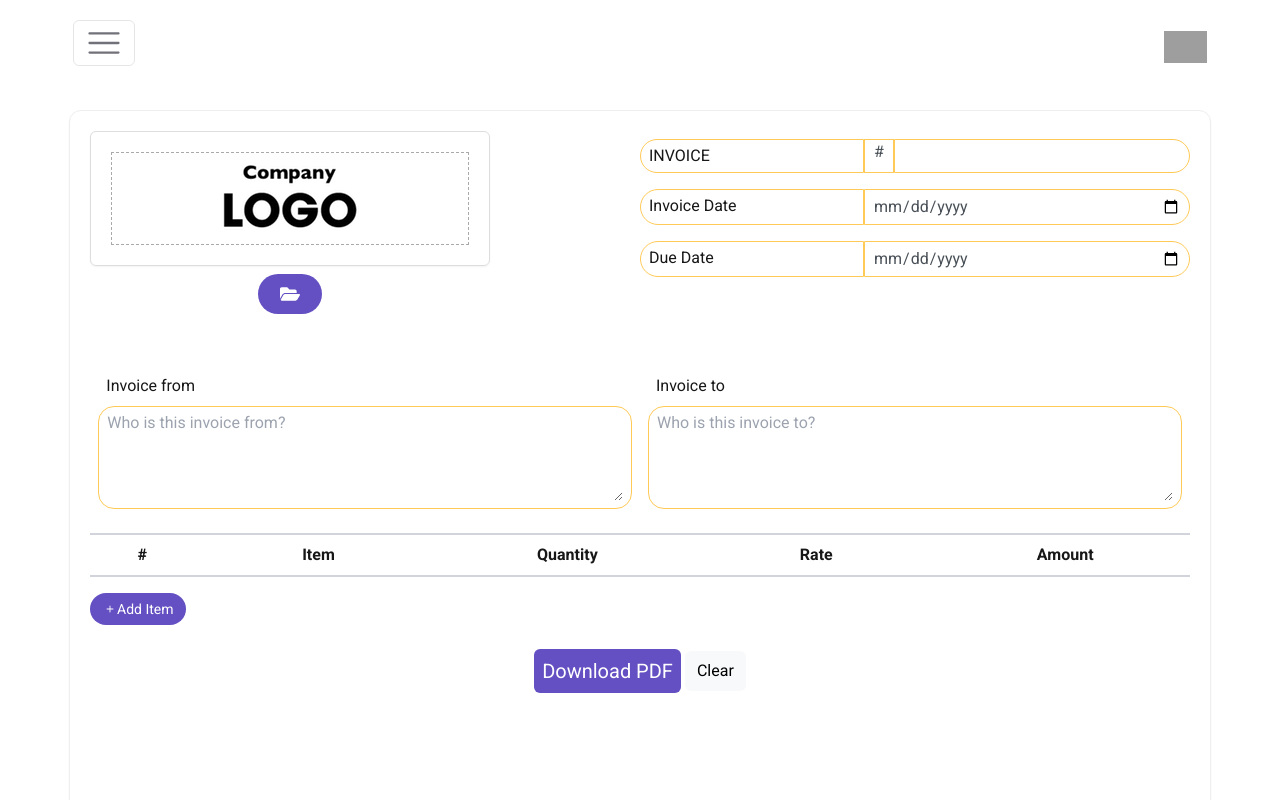
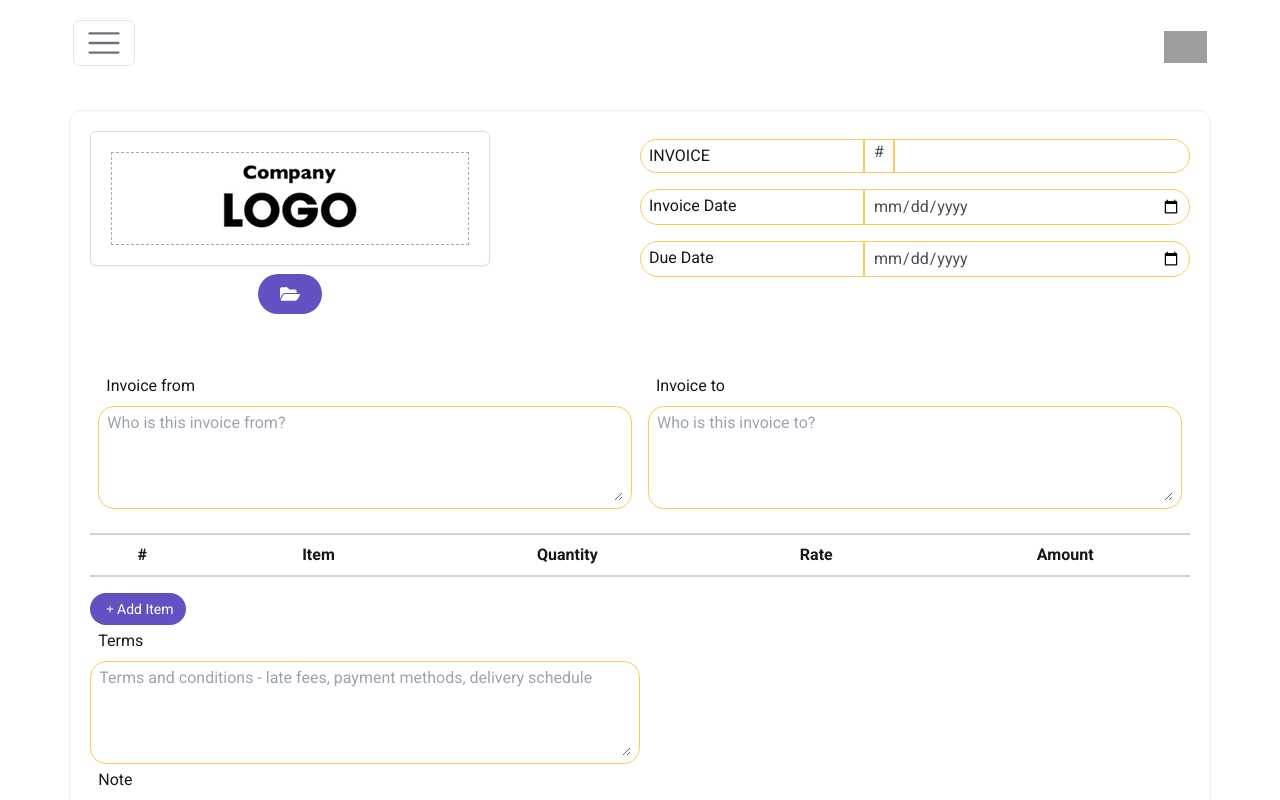
Before and after one commit to jitheshm/invoice-tool, a Next.js app: page / in a window 1280 px wide. Shown: the top 800 px of the page. Built offline with nearby package versions, Linux system fonts and the light colour scheme; grey boxes are pictures that could not be loaded.

Commit message:
feat: add flexible field updates for terms and footer note component

```diff
--- a/src/components/Landing.tsx
+++ b/src/components/Landing.tsx
@@ -25,10 +25,10 @@ function Landing() {
                 <div className='mt-6'>
                     <ItemTable />
                 </div>
-                {/* <div className='flex flex-wrap'>
+                <div className='flex flex-wrap'>
                     <TermsAndFooter />
-                    <DiscountAndShipping />
-                </div> */}
+                    {/* <DiscountAndShipping /> */}
+                </div>
                 <div className='mt-4'>
                     <Actions />
                 </div>
--- a/src/components/TermsAndFooter.tsx
+++ b/src/components/TermsAndFooter.tsx
@@ -1,12 +1,32 @@
+"use client"
 import React from 'react'
 import DescriptioGroup from './common/DescriptionGroup'
+import { useDispatch, useSelector } from 'react-redux';
+import { RootState } from '@/lib/store';
+import { updateField } from '@/lib/features/invoice/invoiceUtils';
 
 function TermsAndFooter() {
+
+    const { terms, note } = useSelector((state: RootState) => state.invoice);
+    const dispatch = useDispatch();
+
     return (
         <>
             <div className='md:w-1/2 w-full'>
-                <DescriptioGroup placeholder='Terms and conditions - late fees, payment methods, delivery schedule' inputValue='Terms' />
-                <DescriptioGroup placeholder='Thank you for your business' inputValue='Foot Note' />
+                <DescriptioGroup
+                    placeholder='Terms and conditions - late fees, payment methods, delivery schedule'
+                    labelValue={terms.label}
+                    textValue={terms.value as string}
+                    labelOnChange={(e) => updateField(dispatch, "terms", "label", e.target.value)}
+                    textOnChange={(e) => updateField(dispatch, "terms", "value", e.target.value)}
+                />
+                <DescriptioGroup
+                    placeholder='Thank you for your business'
+                    labelValue={note.label}
+                    textValue={note.value as string}
+                    labelOnChange={(e) => updateField(dispatch, "note", "label", e.target.value)}
+                    textOnChange={(e) => updateField(dispatch, "note", "value", e.target.value)}
+                />
 
             </div>
         </>
```
